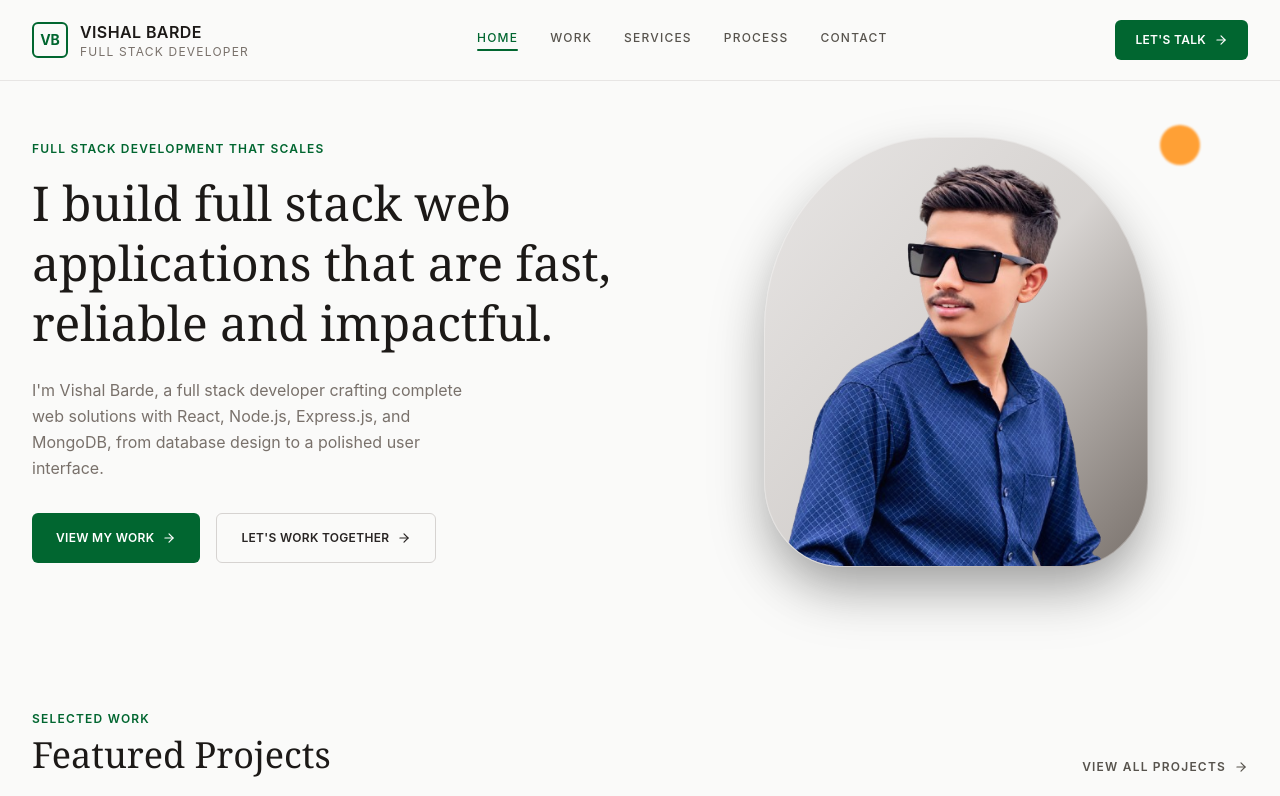
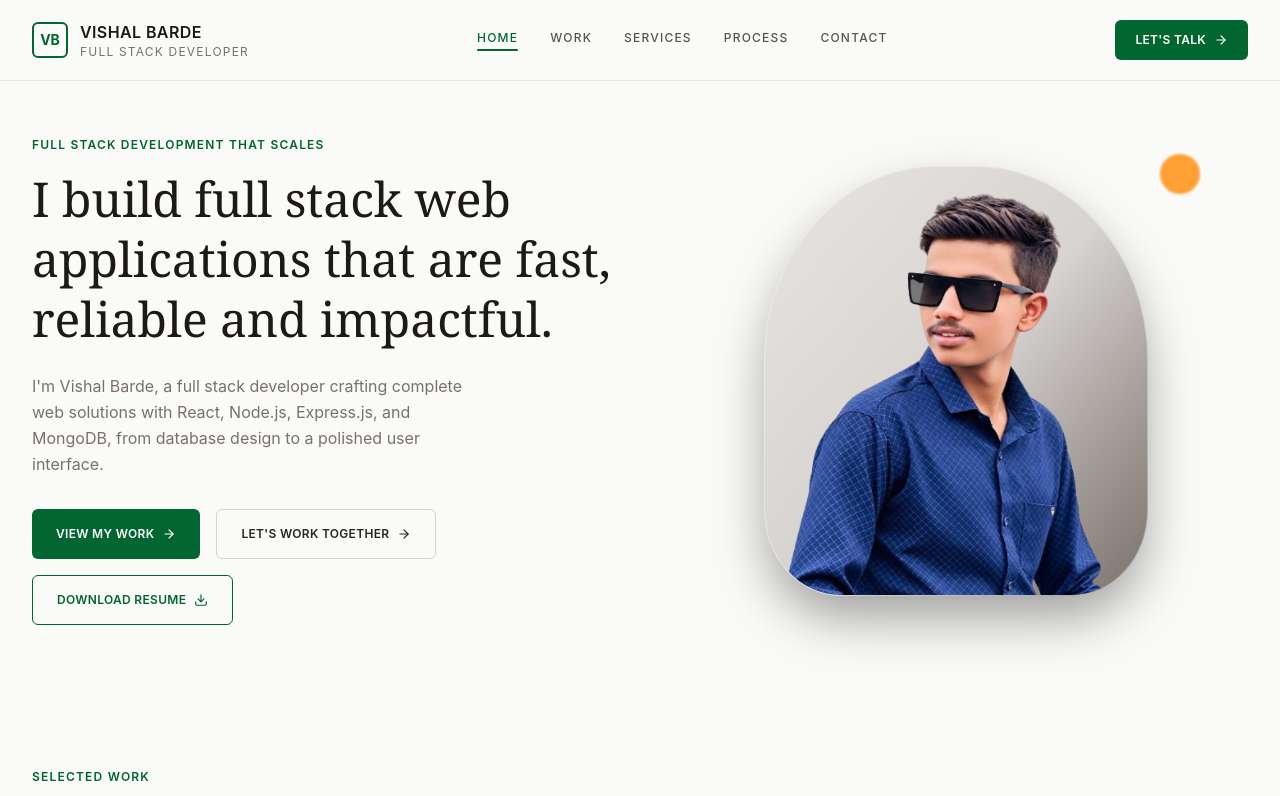
Before and after one commit to vishalbarde360/portfolio-01, a React (Vite) app in the folder frontend/: page / in a window 1280 px wide. Shown: the top 796 px of the page. Built offline with nearby package versions, Linux system fonts and the light colour scheme.

Commit message:
Adding resume feature

```diff
--- a/frontend/src/App.jsx
+++ b/frontend/src/App.jsx
@@ -4,6 +4,7 @@ import {
   Menu,
   X,
   ArrowRight,
+  Download,
   Code2,
   Server,
   Database,
@@ -766,8 +767,19 @@ export default function App() {
               >
                 Let's Work Together <ArrowRight size={14} />
               </a>
+              <a
+                href="/resume.pdf"
+                download="Vishal-Barde-Resume.pdf"
+                className="inline-flex items-center gap-2 border border-green-800 text-green-800 hover:bg-green-800 hover:text-white text-xs font-semibold tracking-wide uppercase px-6 py-4 rounded-md transition-all duration-300"
+              >
+                Download Resume <Download size={14} />
+              </a>
+
             </div>
+
+
           </div>
+
 
           <div className="relative flex justify-center items-center">
 
```
Also changed, not shown: 1 other file (tests, documents, lock files or other folders).
